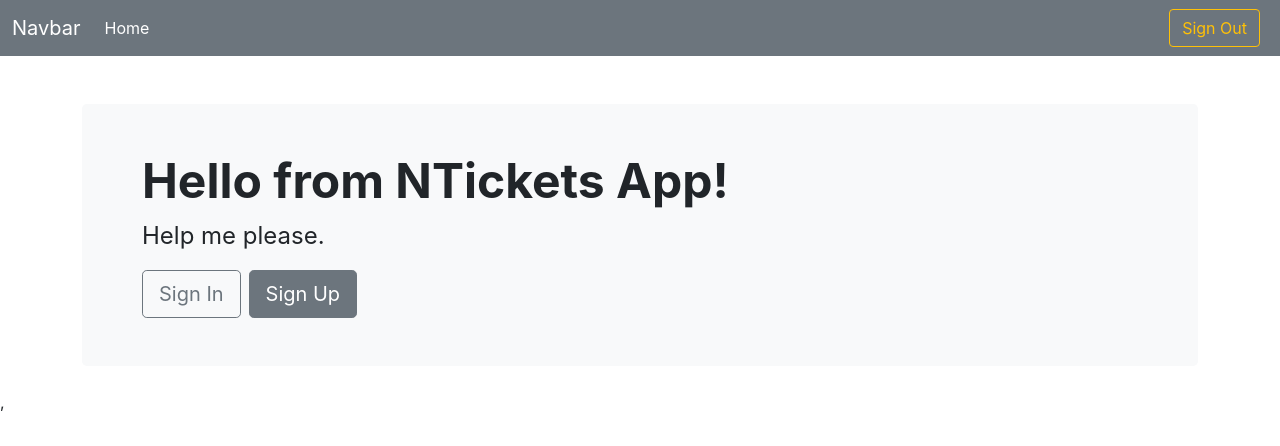
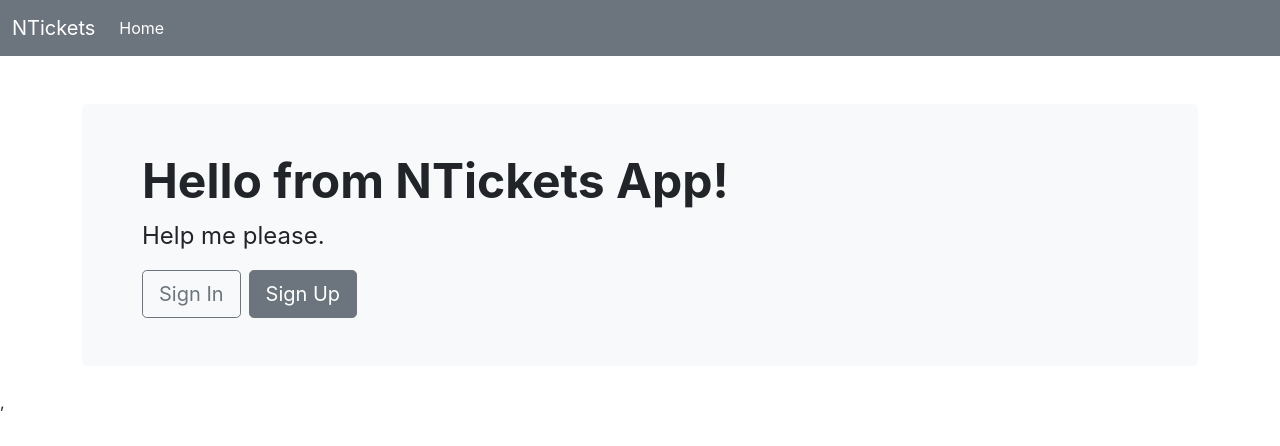
Before and after one commit to petrovlad/n-tickets-front, a React (Create React App) app: page / in a window 1280 px wide. Shown: the top 446 px of the page. Built offline with nearby package versions, Linux system fonts and the light colour scheme.

Commit message:
fixed sign out button

```diff
--- a/src/components/Navbar.js
+++ b/src/components/Navbar.js
@@ -9,7 +9,7 @@ export const Navbar = () => {
       {({signedIn, setSignedIn}) => (
       <nav className="navbar navbar-dark navbar-expand-lg bg-secondary">
         <div className="container-fluid">
-          <NavLink className="navbar-brand" to="/">Navbar</NavLink>
+          <NavLink className="navbar-brand" to="/">NTickets</NavLink>
 
           <button className="navbar-toggler me-auto" type="button" data-bs-toggle="collapse" data-bs-target="#navbarNav"
                   aria-controls="navbarNav" aria-expanded="false" aria-label="Toggle navigation">
@@ -34,12 +34,14 @@ export const Navbar = () => {
             </ul>
           </div>
 
+          {signedIn &&
             <button className="btn btn-outline-warning me-2" onClick={() => {
               setSignedIn(false);
               trySignOut();
             }}>
               Sign Out
             </button>
+          }
         </div>
       </nav>
       )}
```
Lines whose indentation alone changed are shown as unchanged.
